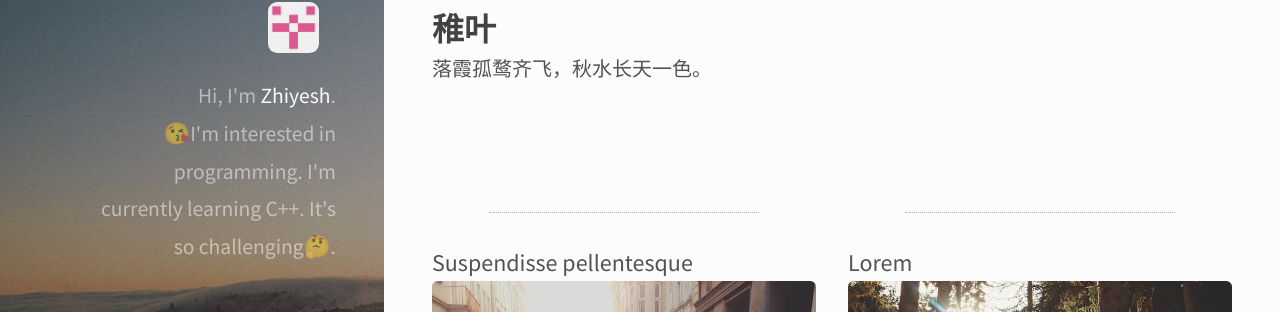
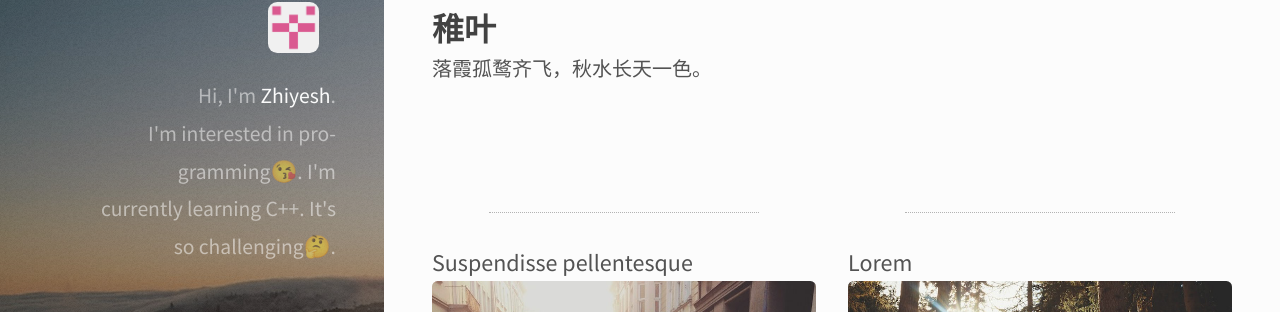
Before and after one commit to Zhiyelah/zhiyelah.github.io, a Jekyll site: the page built from index.html, in a window 1280 px wide. Shown: the part 142-454 px from the top of the page. Built offline with Jekyll 4.4.1, drawn with Linux system fonts in a browser that asks for light colours; nearby versions of some CDN libraries.

Commit message:
Update default.html

```diff
--- a/_layouts/default.html
+++ b/_layouts/default.html
@@ -32,8 +32,8 @@
     <header id="header">
       <div class="image avatar"><img class="editable" src="/images/avatar.jpg" onclick="window.open('{{ site.url }}', '_blank')" alt="{{ site.author.name }}"></div>
       <h2 class="editable">Hi, I'm <strong>Zhiyesh</strong>.
-      		😘I'm interested in
-	      	programming. I'm
+      		I'm interested in pro-
+	      	gramming😘. I'm
 	      	currently learning C++. It's
 	      	so challenging🤔.</h2>
     </header>
```
